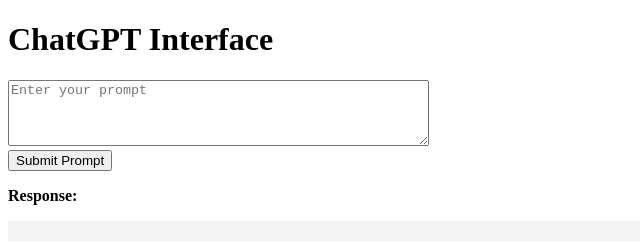
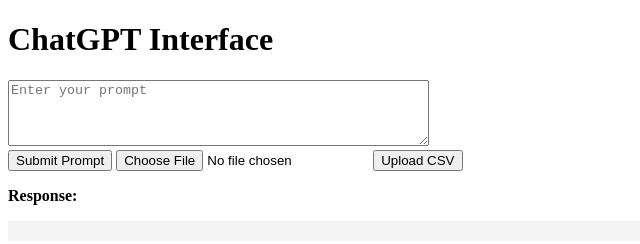
Before and after one commit to joshuasorkin/tradefidence, a website: page public/index.html in a window 1280 px wide. Shown: the whole page, without its empty margins (0-640 px from the left). Drawn offline with Linux system fonts and the light colour scheme.

Commit message:
add csv upload button to index html

```diff
--- a/package.json
+++ b/package.json
@@ -14,6 +14,7 @@
     "connect-mongo": "^5.1.0",
     "dotenv": "^16.4.1",
     "express": "^4.18.2",
+    "express-fileupload": "^1.4.3",
     "express-session": "^1.17.3",
     "openai": "^4.26.0",
     "path": "^0.12.7"
--- a/public/index.html
+++ b/public/index.html
@@ -9,6 +9,8 @@
   <h1>ChatGPT Interface</h1>
   <textarea id="prompt" rows="4" cols="50" placeholder="Enter your prompt"></textarea><br>
   <button id="submitBtn">Submit Prompt</button>
+  <input type="file" id="fileInput" accept=".csv">
+  <button id="uploadBtn">Upload CSV</button>
   <p><strong>Response:</strong></p>
   <p id="response"></p>
   <div id="chat-history" style="background-color: #f3f3f3; margin-bottom: 20px; padding: 10px;">
```
Also changed, not shown: 1 other file.
